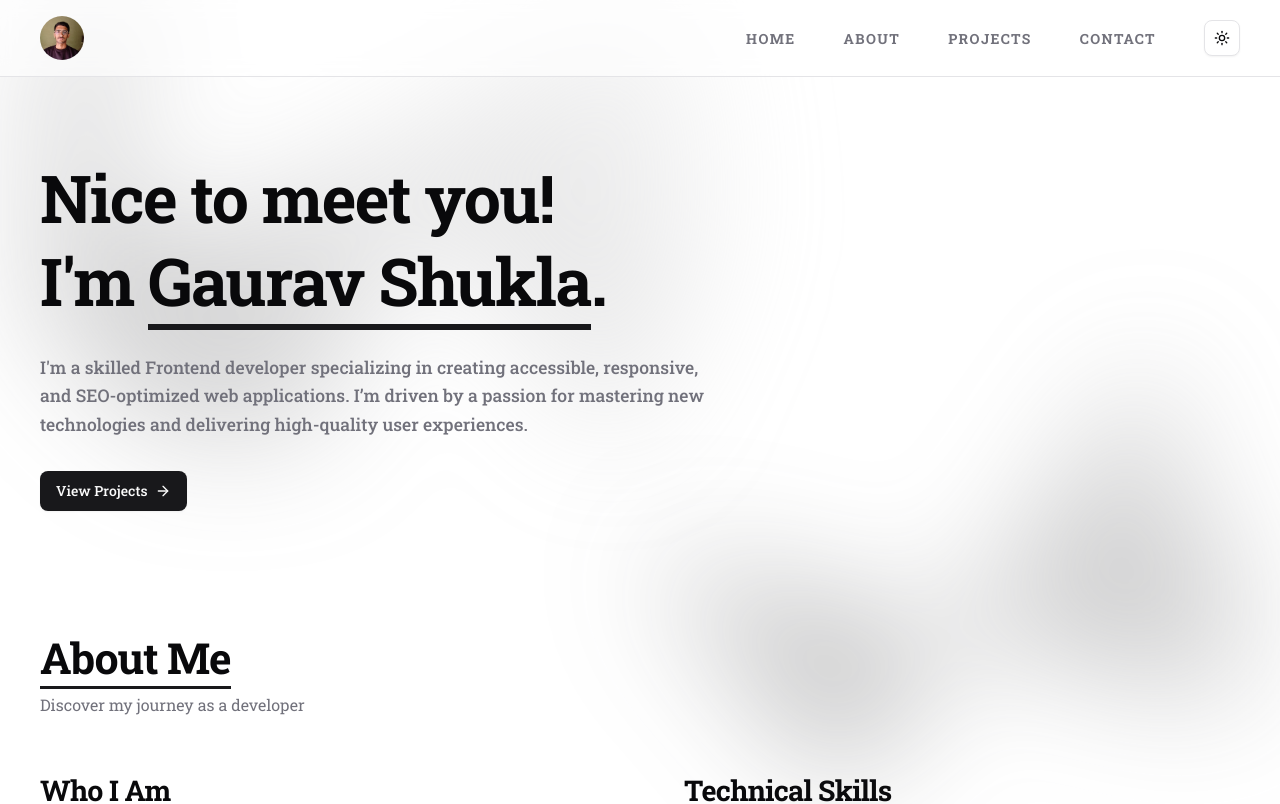
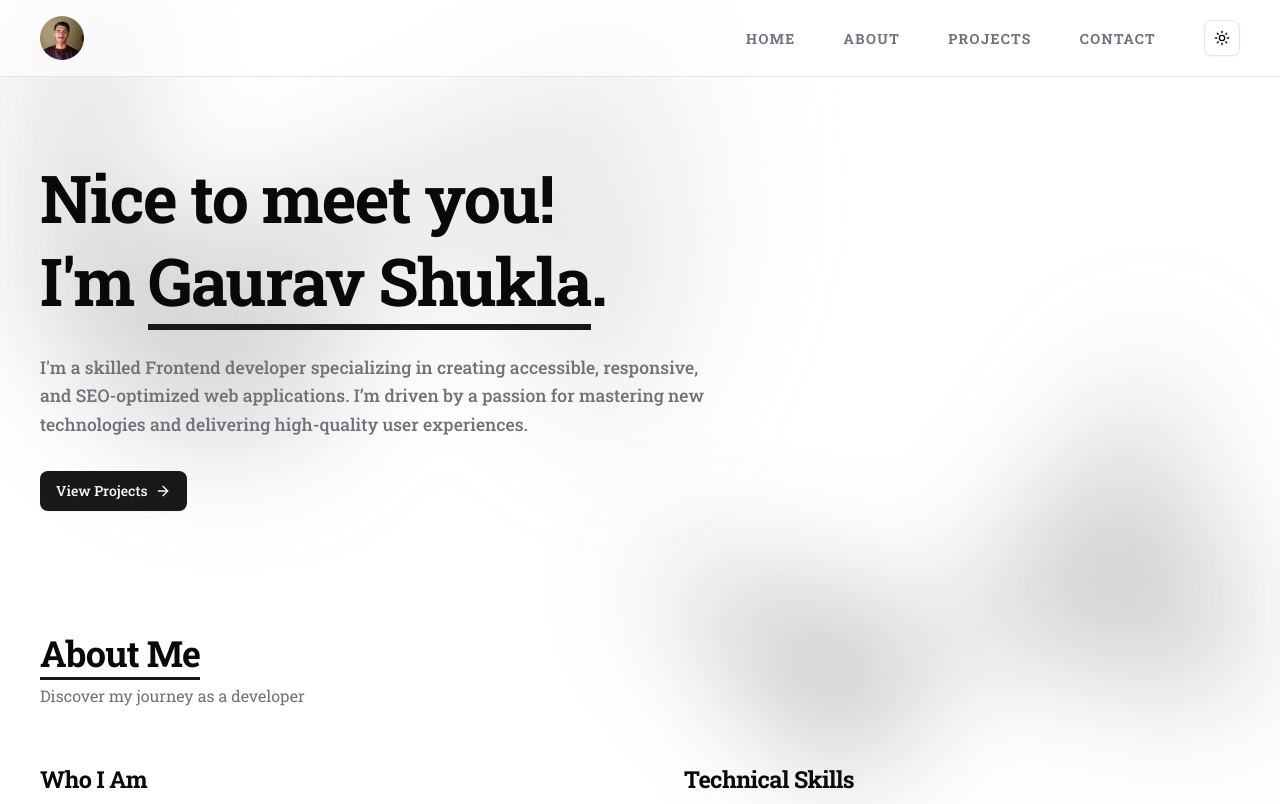
Before and after one commit to yoursgaurav/portfolio, a Next.js app: page / in a window 1280 px wide. Shown: the top 804 px of the page. Built offline with nearby package versions, Linux system fonts and the light colour scheme.

Commit message:
Update typography component styles for improved responsiveness

```diff
--- a/components/typography/typography-h2.tsx
+++ b/components/typography/typography-h2.tsx
@@ -13,7 +13,7 @@ export default function TypographyH2({
   return (
     <h2
       className={cn(
-        "text-[clamp(1.5rem,1.107rem+1.964vw,2.875rem)]/tight font-bold tracking-tight text-balance",
+        "text-[clamp(1.5rem,1.25rem+1.25vw,2.375rem)]/tight font-bold tracking-tight text-balance",
         className,
       )}
       {...props}
--- a/components/typography/typography-h3.tsx
+++ b/components/typography/typography-h3.tsx
@@ -13,7 +13,7 @@ export default function TypographyH3({
   return (
     <h3
       className={cn(
-        "text-[clamp(1.25rem,1.071rem+0.892vw,1.875rem)]/tight font-bold tracking-tight text-balance",
+        "text-[clamp(1.25rem,1.178rem+0.357vw,1.5rem)]/tight font-bold tracking-tight text-balance",
         className,
       )}
       {...props}
```
